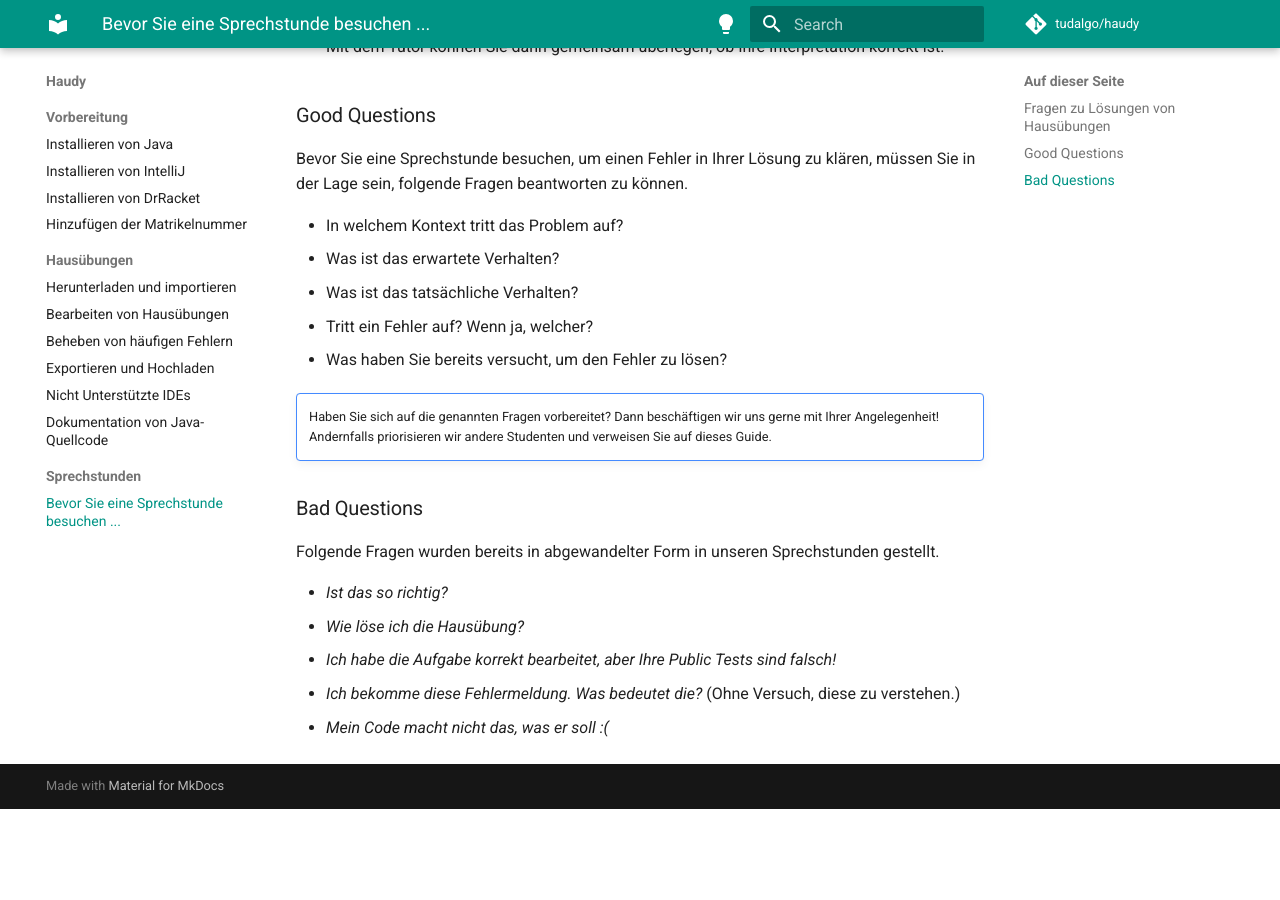
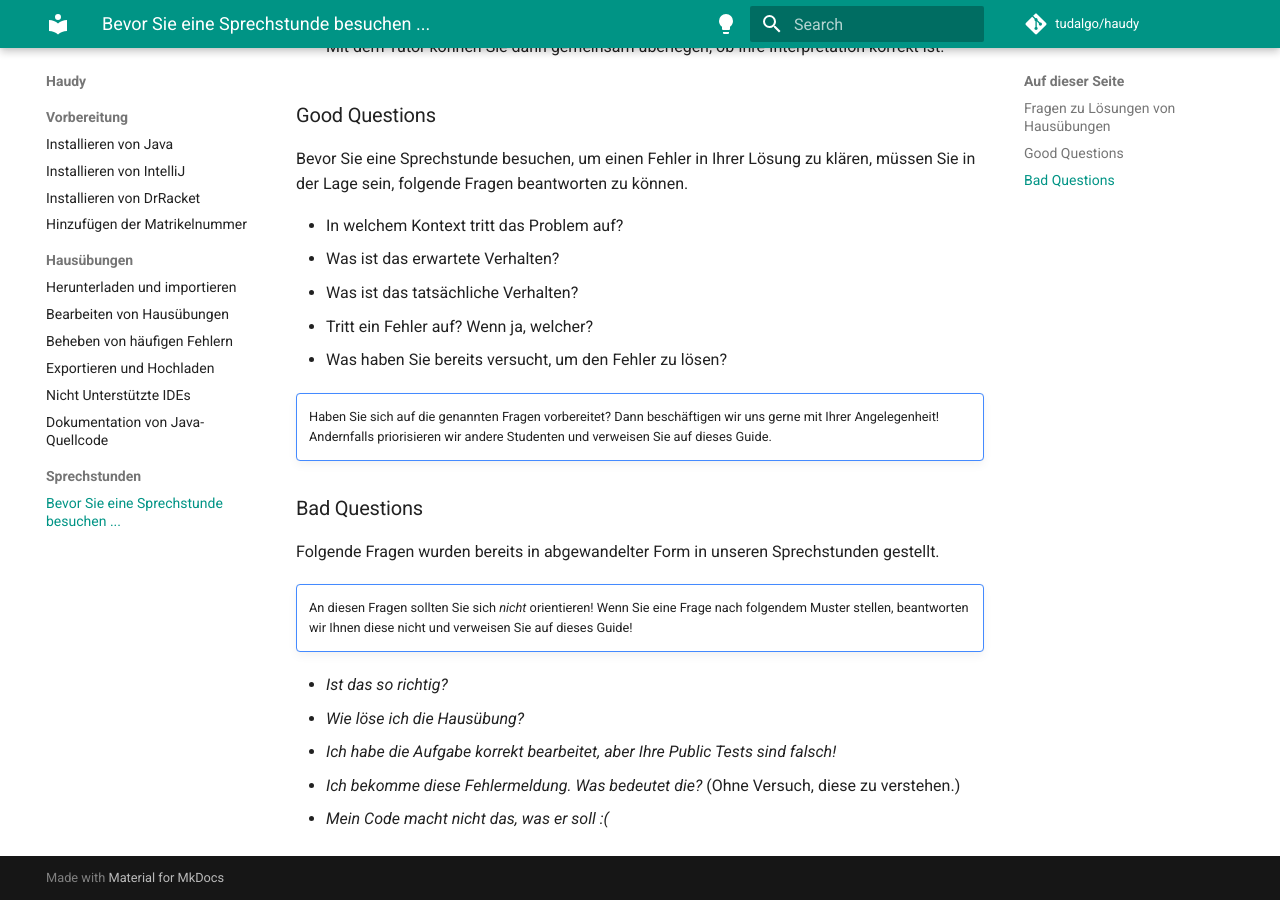
Before and after one commit to tudagrade/wiki, an MkDocs documentation site: the page built from docs/support/good-bad-questions.md, in a window 1280 px wide and 900 px high, scrolled down 721 px. Built offline with MkDocs 1.6.1 and Material for MkDocs 9.7.7, drawn with Linux system fonts in a browser that asks for light colours; comment, search, counter and statistics services are not loaded; before the commit the page ends 1530 px from its top, so only the background shows below that.

Commit message:
explanation for bad questions (#38)

```diff
--- a/docs/support/good-bad-questions.md
+++ b/docs/support/good-bad-questions.md
@@ -43,6 +43,11 @@ müssen Sie in der Lage sein, folgende Fragen beantworten zu können.
 
 Folgende Fragen wurden bereits in abgewandelter Form in unseren Sprechstunden gestellt.
 
+!!! error ""
+    An diesen Fragen sollten Sie sich *nicht* orientieren! Wenn Sie eine Frage nach folgendem Muster stellen,
+    beantworten wir Ihnen diese nicht und verweisen Sie auf dieses Guide!
+
+
 * *Ist das so richtig?*
 * *Wie löse ich die Hausübung?*
 * *Ich habe die Aufgabe korrekt bearbeitet, aber Ihre Public Tests sind falsch!*
```
